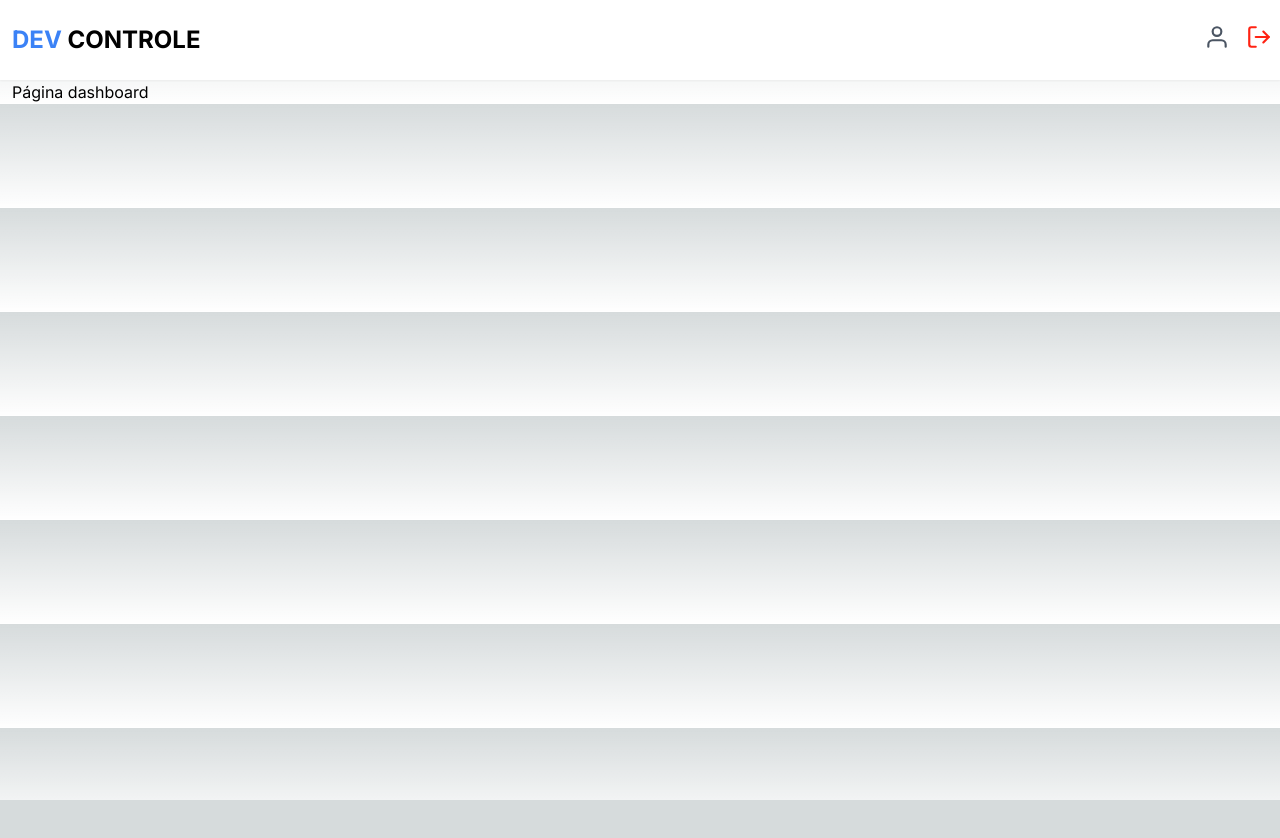
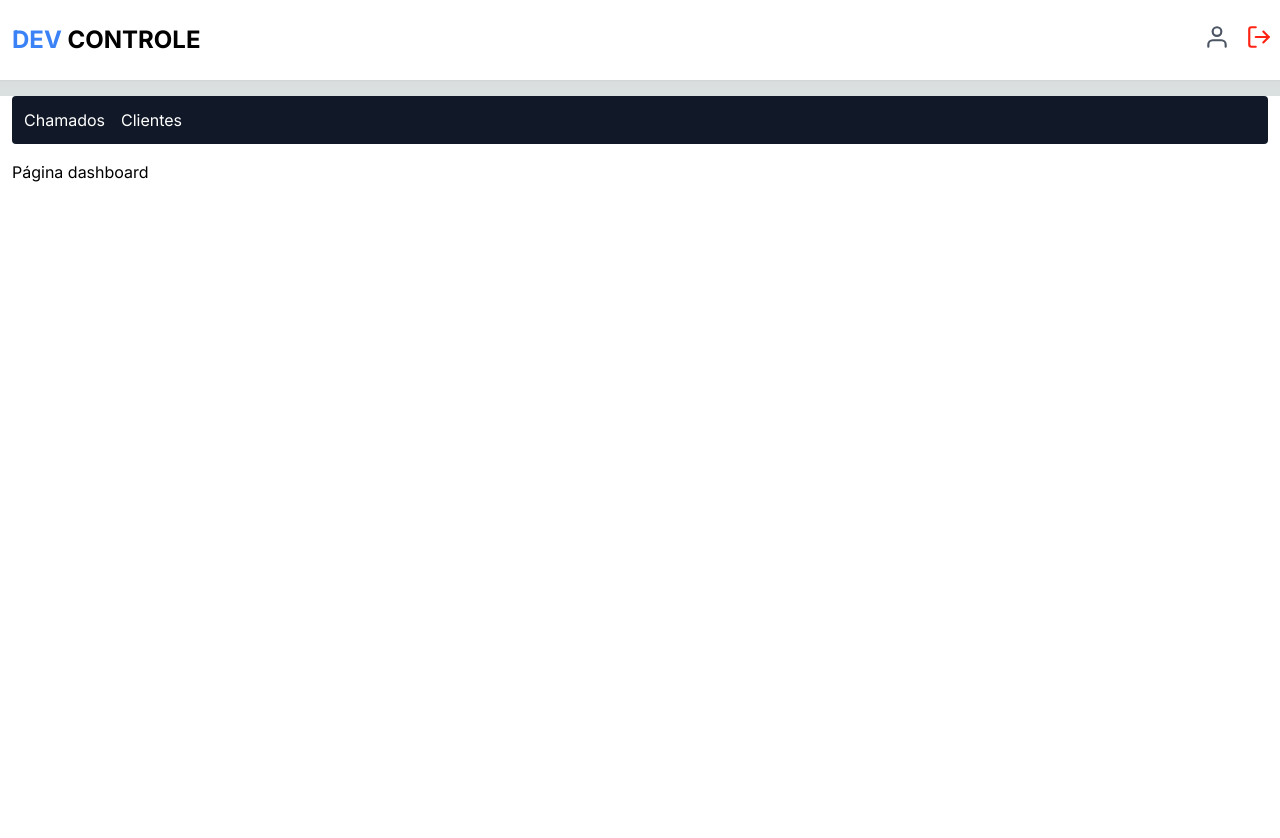
Before and after one commit to igorsantos13/devcontrole, a Next.js app: page /dashboard in a window 1280 px wide. Shown: the top 838 px of the page. Before the commit the page ends 800 px from the top, so only its background shows below. Built offline with nearby package versions, Linux system fonts and the light colour scheme; no server answers; sample sign-in values are in the browser's storage.

Commit message:
feat: logged users only to check ticket pages + ticket page

```diff
--- /dev/null
+++ b/src/app/dashboard/components/header/index.tsx
@@ -0,0 +1,27 @@
+import { Container } from "@/components/container";
+import Link from "next/link";
+import React from "react";
+
+function DashboardHeader() {
+  return (
+    <Container>
+      <header className="w-full bg-gray-900 my-4 p-3 rounded flex gap-4">
+        <Link
+          href={"/dashboard"}
+          className="text-white hover:font-bold duration-300"
+        >
+          Chamados
+        </Link>
+
+        <Link
+          href={"/dashboard/customer"}
+          className="text-white hover:font-bold duration-300"
+        >
+          Clientes
+        </Link>
+      </header>
+    </Container>
+  );
+}
+
+export default DashboardHeader;
--- /dev/null
+++ b/src/app/dashboard/components/tickets/index.tsx
@@ -0,0 +1,24 @@
+import React from "react";
+import { FiFile, FiTrash2 } from "react-icons/fi";
+
+export default function TicketItem() {
+  return (
+    <>
+      <tr className="border-b-2 border-b-slate-200 h-16 last:border-b-0 bg-slate-100 hover:bg-gray-200 duration-200">
+        <td className=" text-black pl-1">Mercado Silva</td>
+        <td className=" text-black hidden sm:block">17/04/2024</td>
+        <td className="">
+          <span className="bg-green-500 px-2 py-1">ABERTO</span>
+        </td>
+        <td className=" text-black">
+          <button className="mr-2">
+            <FiTrash2 size={24} color="#ef4444" />
+          </button>
+          <button>
+            <FiFile size={24} color="#3b82f6" />
+          </button>
+        </td>
+      </tr>
+    </>
+  );
+}
--- /dev/null
+++ b/src/app/dashboard/customer/page.tsx
@@ -0,0 +1,44 @@
+import React from "react";
+import { getServerSession } from "next-auth";
+import { redirect } from "next/navigation";
+import { authOptions } from "@/lib/auth";
+import { Container } from "@/components/container";
+import Link from "next/link";
+import TicketItem from "../components/tickets";
+
+export default async function Customer() {
+  const session = await getServerSession(authOptions);
+
+  if (!session || !session.user) {
+    redirect("/");
+  }
+  return (
+    <Container>
+      <main className="mt-9 mb-2">
+        <div className="flex items-center justify-between">
+          <span className="text-black text-3xl font-bold">Chamados</span>
+          <Link href={"/dashboard/new"} />
+          <button className="bg-blue-600 px-4 py-1 text-white font-thin rounded">
+            Abrir chamado
+          </button>
+        </div>
+
+        <table className="min-w-full my-2">
+          <thead>
+            <tr>
+              <th className="text-black font-medium text-left">CLIENTE</th>
+              <th className="text-black font-medium text-left hidden sm:block">
+                DATA CADASTRO
+              </th>
+              <th className="text-black font-medium text-left">STATUS</th>
+              <th className="text-black font-medium text-left">#</th>
+            </tr>
+          </thead>
+          <tbody>
+            <TicketItem />
+          </tbody>
+        </table>
+      </main>
+    </Container>
+  );
+}
--- /dev/null
+++ b/src/app/dashboard/layout.tsx
@@ -0,0 +1,14 @@
+import React from "react";
+import DashboardHeader from "./components/header";
+export default function DashboardLayout({
+  children,
+}: {
+  children: React.ReactNode;
+}) {
+  return (
+    <div className="h-screen bg-white">
+      <DashboardHeader />
+      {children}
+    </div>
+  );
+}
--- a/src/app/page.tsx
+++ b/src/app/page.tsx
@@ -3,7 +3,7 @@ import heroImg from "../assets/hero.svg";
 
 export default function Home() {
   return (
-    <main className="flex items-center flex-col justify-center min-h-[calc(100vh-80px)]">
+    <main className="flex items-center flex-col justify-center min-h-[calc(100vh-80px)] bg-white">
       <h2 className="font-medium text-2xl mb-2">Gerencie sua empresa</h2>
       <h1 className="font-bold text-3xl mb-8 text-blue-600 md:text-4xl">
         Atendimentos, clientes
--- a/src/components/header/page.tsx
+++ b/src/components/header/page.tsx
@@ -19,7 +19,7 @@ function Header() {
     <header className="w-full flex items-center px-2 bg-white h-20 shadow-sm">
       <div className="w-full flex items-center justify-between max-w-7xl mx-auto">
         <Link href={"/"}>
-          <h1 className="font-bold text-2xl pl-1 hover:tracking-widest duration-300">
+          <h1 className="font-bold text-2xl pl-1 hover:tracking-widest duration-300 text-black">
             <span className="text-blue-500">DEV</span> CONTROLE
           </h1>
         </Link>
```
